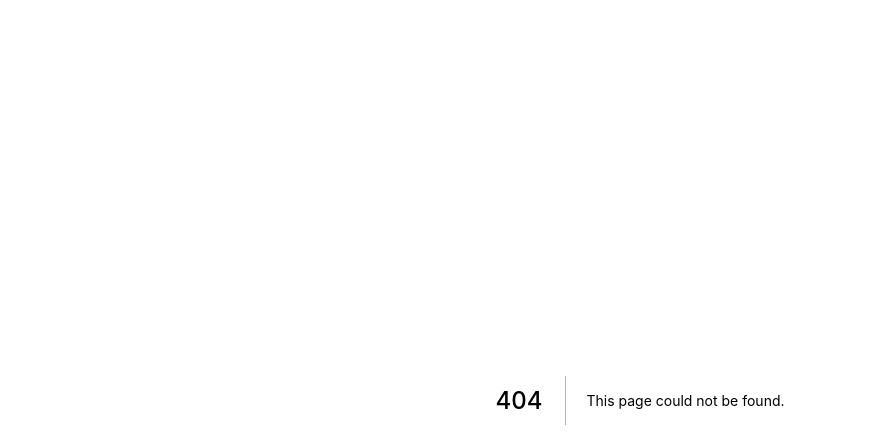
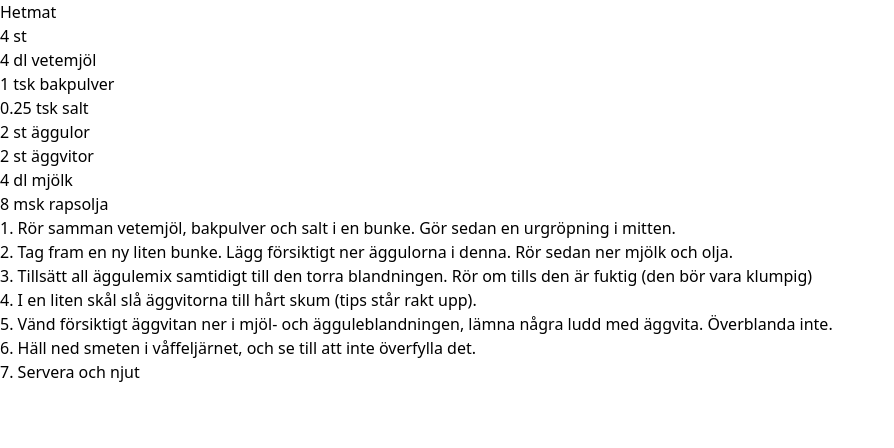
Before and after one commit to westn/Hetmat, a Next.js app: page /varldens-basta-vafflor in a window 1280 px wide. Before the commit this address had no page. Shown: the top 448 px of the page, without its empty margins (0-894 px from the left). Built offline with nearby package versions, Linux system fonts and the light colour scheme.

Commit message:
add first recipe with page

```diff
--- /dev/null
+++ b/components/organisms/Header.tsx
@@ -0,0 +1,11 @@
+import { FC } from "react";
+
+const Header: FC = () => {
+  return (
+    <header>
+      <h1>Hetmat</h1>
+    </header>
+  );
+};
+
+export default Header;
--- /dev/null
+++ b/components/organisms/Ingredients.tsx
@@ -0,0 +1,19 @@
+import { FC } from "react";
+
+interface IProps {
+  ingredients: Array<(number | string)[]>; // TODO: Should be tuple, [number, string, string]
+}
+
+const Ingredients: FC<IProps> = ({ ingredients }: IProps) => {
+  return (
+    <div>
+      {ingredients.map(([amount, unit, text]) => (
+        <div key={text}>
+          {amount} {unit} {text}
+        </div>
+      ))}
+    </div>
+  );
+};
+
+export default Ingredients;
--- /dev/null
+++ b/components/organisms/Instructions.tsx
@@ -0,0 +1,19 @@
+import { FC } from "react";
+
+interface IProps {
+  instructions: string[];
+}
+
+const Instructions: FC<IProps> = ({ instructions }: IProps) => {
+  return (
+    <div>
+      {instructions.map((instruction, index) => (
+        <div key={instruction}>
+          {index + 1}. {instruction}
+        </div>
+      ))}
+    </div>
+  );
+};
+
+export default Instructions;
--- /dev/null
+++ b/components/organisms/index.tsx
@@ -0,0 +1,5 @@
+import Header from "./Header";
+import Ingredients from "./Ingredients";
+import Instructions from "./Instructions";
+
+export { Header, Ingredients, Instructions };
--- /dev/null
+++ b/components/templates/Layout.tsx
@@ -0,0 +1,17 @@
+import { FC, ReactNode } from "react";
+import { Header } from "../organisms";
+
+interface IProps {
+  children: ReactNode;
+}
+
+const Layout: FC<IProps> = ({ children }: IProps) => {
+  return (
+    <>
+      <Header />
+      {children}
+    </>
+  );
+};
+
+export default Layout;
--- /dev/null
+++ b/components/templates/Recipe.tsx
@@ -0,0 +1,28 @@
+import { FC } from "react";
+import { Ingredients, Instructions } from "../organisms";
+
+interface IProps {
+  amount: number;
+  unit: string;
+  ingredients: Array<(number | string)[]>; // TODO: Should be tuple, [number, string, string]
+  instructions: string[];
+}
+
+const Recipe: FC<IProps> = ({
+  amount,
+  unit,
+  ingredients,
+  instructions,
+}: IProps) => {
+  return (
+    <div>
+      <div>
+        {amount} {unit}
+      </div>
+      <Ingredients ingredients={ingredients} />
+      <Instructions instructions={instructions} />
+    </div>
+  );
+};
+
+export default Recipe;
--- /dev/null
+++ b/components/templates/index.tsx
@@ -0,0 +1,4 @@
+import Layout from "./Layout";
+import Recipe from "./Recipe";
+
+export { Layout, Recipe };
--- a/pages/_app.tsx
+++ b/pages/_app.tsx
@@ -1,10 +1,15 @@
+/* eslint-disable react/jsx-props-no-spreading */
 import type { AppProps } from "next/app";
+import { Layout } from "../components/templates";
 import "../styles/globals.css";
 
 // eslint-disable-next-line @typescript-eslint/explicit-module-boundary-types
 const MyApp = ({ Component, pageProps }: AppProps) => {
-  // eslint-disable-next-line react/jsx-props-no-spreading
-  return <Component {...pageProps} />;
+  return (
+    <Layout>
+      <Component {...pageProps} />
+    </Layout>
+  );
 };
 
 export default MyApp;
--- a/pages/index.tsx
+++ b/pages/index.tsx
@@ -8,9 +8,6 @@ const Home: FC = () => {
       <Head>
         <title>Hetmat</title>
       </Head>
-      <header>
-        <h1>Hetmat</h1>
-      </header>
       <div role="main">
         <div className="bg-white shadow p-3 rounded lg:w-64 mx-auto mt-8">
           <div>
--- /dev/null
+++ b/pages/varldens-basta-vafflor.tsx
@@ -0,0 +1,38 @@
+import { FC } from "react";
+import { Recipe } from "../components/templates";
+
+const amount = 4;
+const unit = "st";
+
+const ingredients = [
+  [4, "dl", "vetemjöl"],
+  [1, "tsk", "bakpulver"],
+  [0.25, "tsk", "salt"],
+  [2, "st", "äggulor"],
+  [2, "st", "äggvitor"],
+  [4, "dl", "mjölk"],
+  [8, "msk", "rapsolja"],
+];
+
+const instructions = [
+  "Rör samman vetemjöl, bakpulver och salt i en bunke. Gör sedan en urgröpning i mitten.",
+  "Tag fram en ny liten bunke. Lägg försiktigt ner äggulorna i denna. Rör sedan ner mjölk och olja.",
+  "Tillsätt all äggulemix samtidigt till den torra blandningen. Rör om tills den är fuktig (den bör vara klumpig)",
+  "I en liten skål slå äggvitorna till hårt skum (tips står rakt upp).",
+  "Vänd försiktigt äggvitan ner i mjöl- och ägguleblandningen, lämna några ludd med äggvita. Överblanda inte.",
+  "Häll ned smeten i våffeljärnet, och se till att inte överfylla det.",
+  "Servera och njut",
+];
+
+const RecipePage: FC = () => {
+  return (
+    <Recipe
+      amount={amount}
+      unit={unit}
+      ingredients={ingredients}
+      instructions={instructions}
+    />
+  );
+};
+
+export default RecipePage;
```
